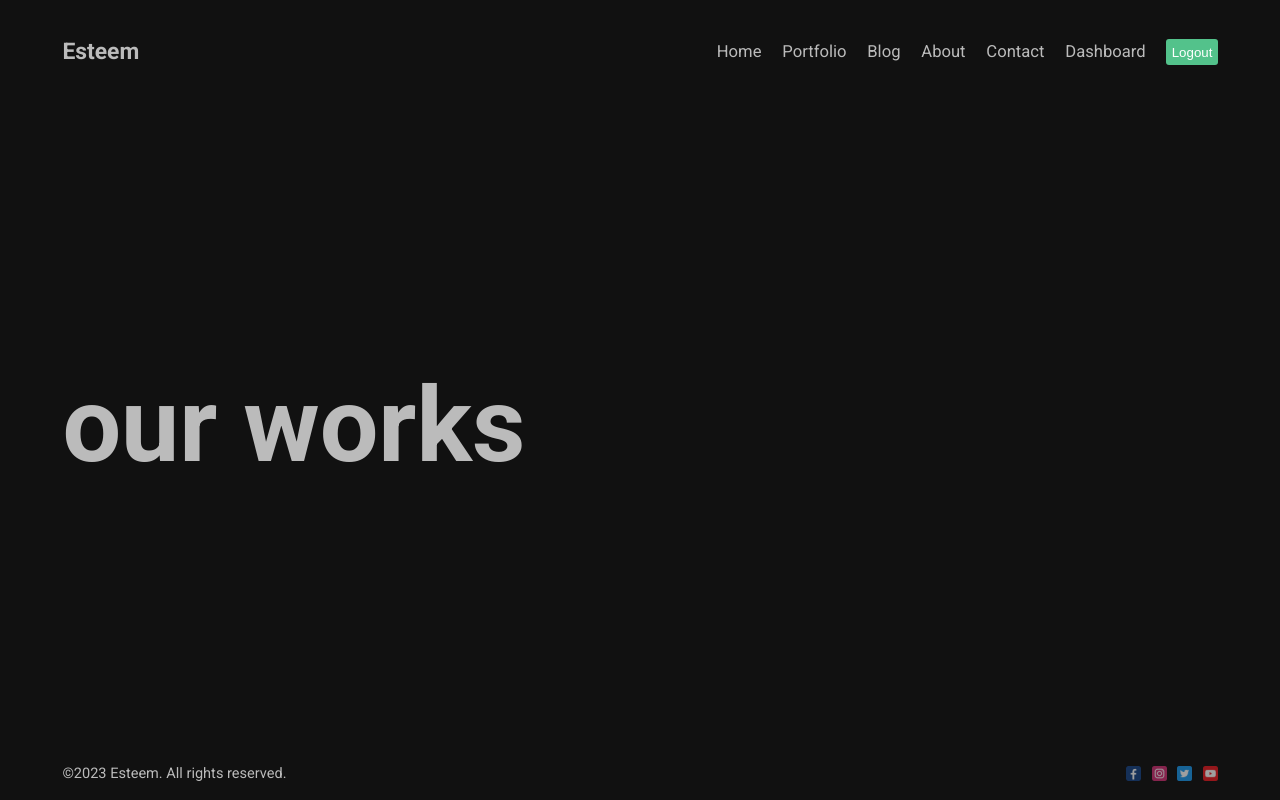
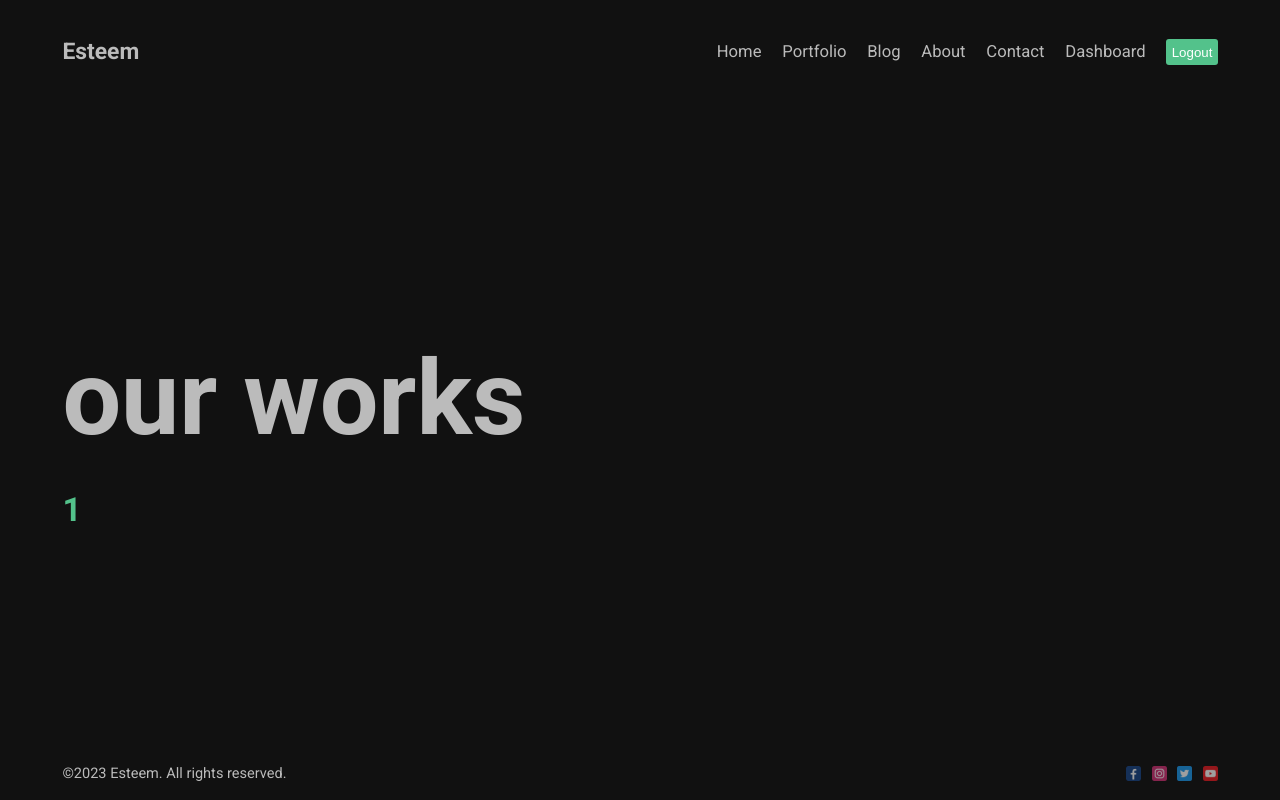
Before and after one commit to esteemayo/next_13, a Next.js app: page /portfolio/1 in a window 1280 px wide. Built offline with nearby package versions, Linux system fonts and the light colour scheme.

Commit message:
fix: add styling

```diff
--- a/src/app/portfolio/[category]/page.jsx
+++ b/src/app/portfolio/[category]/page.jsx
@@ -5,7 +5,22 @@ import Image from 'next/image';
 const Category = ({ params }) => {
   return (
     <div className={styles.container}>
-
+      <h1 className={styles.catTitle}>{params.category}</h1>
+      {/* <div className={styles.item} key={item.id}>
+        <div className={styles.content}>
+          <h1 className={styles.title}>{item.title}</h1>
+          <p className={styles.desc}>{item.desc}</p>
+          <Button text='See More' url='#' />
+        </div>
+        <div className={styles.imgContainer}>
+          <Image
+            className={styles.img}
+            fill={true}
+            src={item.image}
+            alt=''
+          />
+        </div>
+      </div> */}
     </div>
   );
 }
```
